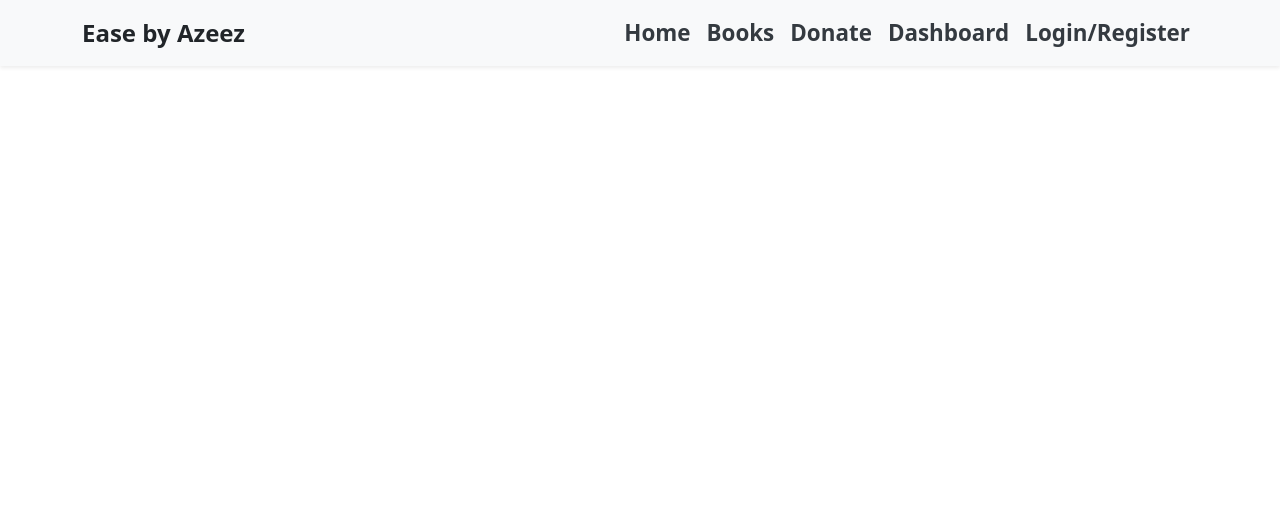
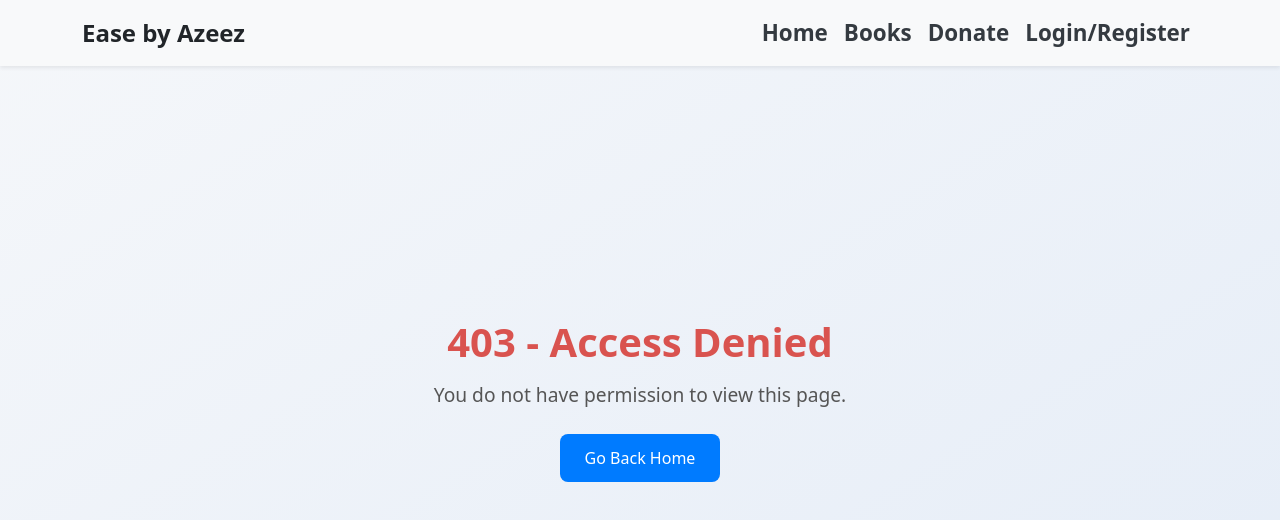
Before and after one commit to Azeez-Developer/ease-by-azeez, a React (Create React App) app in the folder frontend/: page /access-denied in a window 1280 px wide. Shown: the top 520 px of the page. Built offline with nearby package versions, Linux system fonts and the light colour scheme; no server answers.

Commit message:
Add ProtectedRoute and AccessDeniedPage for secure role-based access control. Updated Navbar to switch between Login/Register and Logout dynamically. Verified route protection for admin pages and consistent redirection behavior for unauthorized users.

```diff
--- a/frontend/src/App.js
+++ b/frontend/src/App.js
@@ -2,45 +2,85 @@
 import React from 'react';
 import { BrowserRouter as Router, Routes, Route } from 'react-router-dom';
 import AppNavbar from './components/Navbar';
+
+// 🧭 User Pages
 import HomePage from './pages/user/HomePage';
 import BooksPage from './pages/user/BooksPage';
 import DonatePage from './pages/user/DonatePage';
 import LoginPage from './pages/user/LoginPage';
 import RegisterPage from './pages/user/RegisterPage';
 import AboutPage from './pages/user/AboutPage';
+
+// 🛠 Admin Pages
 import DashboardPage from './pages/admin/DashboardPage';
 import ManageBooksPage from './pages/admin/ManageBooksPage';
 import ManageDonationsPage from './pages/admin/ManageDonationsPage';
 import BorrowRequestsPage from './pages/admin/BorrowRequestsPage';
 import UsersSettingsPage from './pages/admin/UsersSettingsPage';
 
+// 🔒 Security Components
+import ProtectedRoute from './components/ProtectedRoute';
+import AccessDeniedPage from './pages/AccessDeniedPage';
 
 function App() {
-// fake user for testing the dashboard
-const user = { role: 'admin' };
+  // Retrieve logged-in user info from localStorage
+  const user = JSON.parse(localStorage.getItem('user') || '{}');
 
   return (
     <Router>
       <AppNavbar user={user} />
+
       <Routes>
+        {/* 🌍 Public Routes */}
         <Route path="/" element={<HomePage />} />
         <Route path="/about" element={<AboutPage />} />
         <Route path="/books" element={<BooksPage />} />
         <Route path="/donate" element={<DonatePage />} />
         <Route path="/login" element={<LoginPage />} />
         <Route path="/register" element={<RegisterPage />} />
-        <Route path="/dashboard" element={<DashboardPage />} />
+        <Route path="/access-denied" element={<AccessDeniedPage />} />
 
-        {/* Admin routes */}
-        {user.role === 'admin' && (
-          <>
-            <Route path="/admin/dashboard" element={<DashboardPage />} />
-            <Route path="/admin/books" element={<ManageBooksPage />} />
-            <Route path="/admin/donations" element={<ManageDonationsPage />} />
-            <Route path="/admin/borrow-requests" element={<BorrowRequestsPage />} />
-            <Route path="/admin/users" element={<UsersSettingsPage />} />
-          </>
-        )}
+        {/* 🔐 Admin-Only Protected Routes */}
+        <Route
+          path="/admin/dashboard"
+          element={
+            <ProtectedRoute role="admin">
+              <DashboardPage />
+            </ProtectedRoute>
+          }
+        />
+        <Route
+          path="/admin/books"
+          element={
+            <ProtectedRoute role="admin">
+              <ManageBooksPage />
+            </ProtectedRoute>
+          }
+        />
+        <Route
+          path="/admin/donations"
+          element={
+            <ProtectedRoute role="admin">
+              <ManageDonationsPage />
+            </ProtectedRoute>
+          }
+        />
+        <Route
+          path="/admin/borrow-requests"
+          element={
+            <ProtectedRoute role="admin">
+              <BorrowRequestsPage />
+            </ProtectedRoute>
+          }
+        />
+        <Route
+          path="/admin/users"
+          element={
+            <ProtectedRoute role="admin">
+              <UsersSettingsPage />
+            </ProtectedRoute>
+          }
+        />
       </Routes>
     </Router>
   );
--- a/frontend/src/components/Navbar.css
+++ b/frontend/src/components/Navbar.css
@@ -1,27 +1,47 @@
-/* Navbar brand style */
+/* Navbar brand */
 .navbar-brand {
   font-weight: 700;
   font-size: 1.4rem;
   color: #212529 !important;
 }
 
-/* Navbar link base style */
-.navbar-nav .nav-link {
+/* Navbar links (Login, Books, etc.) */
+.navbar-nav .nav-link,
+.logout-btn {
   padding: 0.5rem 1.25rem;
-  font-weight: 700;         /* Bold to match brand */
-  font-size: 1.4rem;        /* Match navbar-brand font size */
+  font-weight: 700;
+  font-size: 1.4rem;
   color: #343a40;
+  background: none;
+  border: none;
   transition: color 0.3s ease;
 }
 
-/* Navbar link hover style */
-.navbar-nav .nav-link:hover {
+/* Hover & Active styles */
+.navbar-nav .nav-link:hover,
+.logout-btn:hover {
   color: #0d6efd;
+  cursor: pointer;
 }
 
-/* Active link style (if using react-router-dom) */
 .navbar-nav .nav-link.active {
   font-weight: 700;
   border-bottom: 2px solid #0d6efd;
   color: #0d6efd;
 }
+
+/* Remove dividers or borders */
+.navbar-nav .nav-link,
+.logout-btn {
+  border: none;
+  background: none;
+}
+
+/* Responsive adjustments */
+@media (max-width: 992px) {
+  .navbar-nav .nav-link,
+  .logout-btn {
+    text-align: center;
+    width: 100%;
+  }
+}
--- a/frontend/src/components/Navbar.js
+++ b/frontend/src/components/Navbar.js
@@ -1,13 +1,32 @@
 // src/components/Navbar.js
-import React, { useState } from 'react';
+import React, { useState, useEffect } from 'react';
 import { Navbar, Nav, Container } from 'react-bootstrap';
-import { NavLink } from 'react-router-dom';
+import { NavLink, useNavigate, useLocation } from 'react-router-dom';
 import './Navbar.css';
 
-const AppNavbar = ({ user }) => {
+const AppNavbar = () => {
   const [expanded, setExpanded] = useState(false);
+  const [isLoggedIn, setIsLoggedIn] = useState(false);
+  const navigate = useNavigate();
+  const location = useLocation();
+
+  // 🔄 Watch for route changes or login/logout updates
+  useEffect(() => {
+    const token = localStorage.getItem('token');
+    setIsLoggedIn(!!token);
+  }, [location]); // reruns whenever route changes
 
   const handleNavClick = () => setExpanded(false);
+
+  const handleLogout = () => {
+    localStorage.removeItem('token');
+    localStorage.removeItem('user');
+    setIsLoggedIn(false);
+    setExpanded(false);
+    navigate('/login');
+  };
+
+  const user = JSON.parse(localStorage.getItem('user'));
 
   return (
     <Navbar
@@ -26,7 +45,7 @@ const AppNavbar = ({ user }) => {
         <Navbar.Toggle aria-controls="responsive-navbar-nav" />
 
         <Navbar.Collapse id="responsive-navbar-nav">
-          <Nav className="ms-auto">
+          <Nav className="ms-auto align-items-center">
             <Nav.Link as={NavLink} to="/" onClick={handleNavClick}>
               Home
             </Nav.Link>
@@ -37,15 +56,23 @@ const AppNavbar = ({ user }) => {
               Donate
             </Nav.Link>
 
+            {/* Dashboard only for admin */}
             {user?.role === 'admin' && (
-              <Nav.Link as={NavLink} to="/dashboard" onClick={handleNavClick}>
-                Dashboard
-              </Nav.Link>
+            <Nav.Link as={NavLink} to="/admin/dashboard" onClick={handleNavClick}>
+              Dashboard
+            </Nav.Link>
             )}
 
-            <Nav.Link as={NavLink} to="/login" onClick={handleNavClick}>
-              Login/Register
-            </Nav.Link>
+
+            {!isLoggedIn ? (
+              <Nav.Link as={NavLink} to="/login" onClick={handleNavClick}>
+                Login/Register
+              </Nav.Link>
+            ) : (
+              <button className="nav-link logout-btn" onClick={handleLogout}>
+                Logout
+              </button>
+            )}
           </Nav>
         </Navbar.Collapse>
       </Container>
--- /dev/null
+++ b/frontend/src/components/ProtectedRoute.js
@@ -0,0 +1,24 @@
+// src/components/ProtectedRoute.js
+import React from "react";
+import { Navigate, useLocation } from "react-router-dom";
+
+const ProtectedRoute = ({ children, role }) => {
+  const token = localStorage.getItem("token");
+  const user = JSON.parse(localStorage.getItem("user") || "{}");
+  const location = useLocation();
+
+  // ❌ No token — redirect to login and remember where user tried to go
+  if (!token) {
+    return <Navigate to="/login" state={{ from: location }} replace />;
+  }
+
+  // ⚠️ Role mismatch — user logged in but lacks permissions
+  if (role && user.role !== role) {
+    return <Navigate to="/access-denied" replace />;
+  }
+
+  // ✅ Authorized
+  return children;
+};
+
+export default ProtectedRoute;
--- /dev/null
+++ b/frontend/src/pages/AccessDeniedPage.css
@@ -0,0 +1,39 @@
+/* src/pages/AccessDeniedPage.css */
+.access-denied {
+  min-height: 100vh;
+  display: flex;
+  flex-direction: column;
+  align-items: center;
+  justify-content: center;
+  background: linear-gradient(to bottom right, #f5f7fa, #e4ecf7);
+  color: #333;
+  text-align: center;
+  padding: 40px;
+}
+
+.access-denied h1 {
+  font-size: 2.5rem;
+  font-weight: 700;
+  color: #d9534f;
+  margin-bottom: 15px;
+}
+
+.access-denied p {
+  font-size: 1.2rem;
+  color: #555;
+  margin-bottom: 25px;
+  max-width: 600px;
+}
+
+.btn-home {
+  background-color: #007bff;
+  color: white;
+  text-decoration: none;
+  padding: 12px 25px;
+  border-radius: 8px;
+  transition: background 0.3s ease;
+}
+
+.btn-home:hover {
+  background-color: #0056b3;
+}
--- /dev/null
+++ b/frontend/src/pages/AccessDeniedPage.js
@@ -0,0 +1,21 @@
+// src/pages/AccessDeniedPage.js
+import React from 'react';
+import './AccessDeniedPage.css';
+
+const AccessDeniedPage = () => {
+  const user = JSON.parse(localStorage.getItem('user') || '{}');
+
+  return (
+    <div className="access-denied text-center">
+      <h1>403 - Access Denied</h1>
+      <p>
+        {user.name
+          ? `Sorry, ${user.name}. You do not have permission to view this page.`
+          : `You do not have permission to view this page.`}
+      </p>
+      <a href="/" className="btn-home">Go Back Home</a>
+    </div>
+  );
+};
+
+export default AccessDeniedPage;
--- a/frontend/src/pages/user/LoginPage.js
+++ b/frontend/src/pages/user/LoginPage.js
@@ -30,11 +30,8 @@ const LoginPage = () => {
       console.log('✅ Login successful:', response.data);
 
       // Redirect user based on role
-      if (response.data.user.role === 'admin') {
-        navigate('/admin/dashboard');
-      } else {
-        navigate('/books');
-      }
+      navigate('/');
+
 
     } catch (err) {
       console.error('❌ Login error:', err);
```
